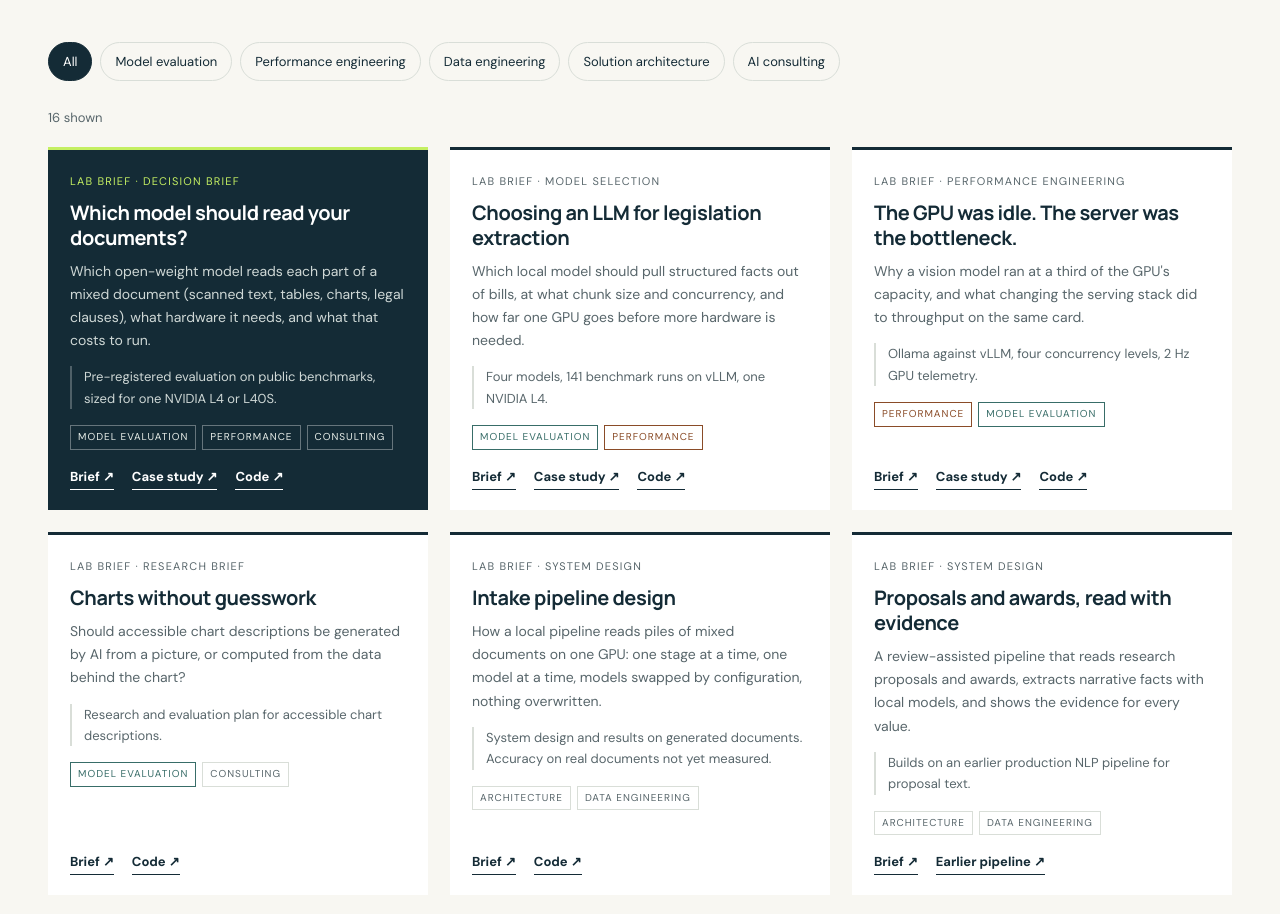
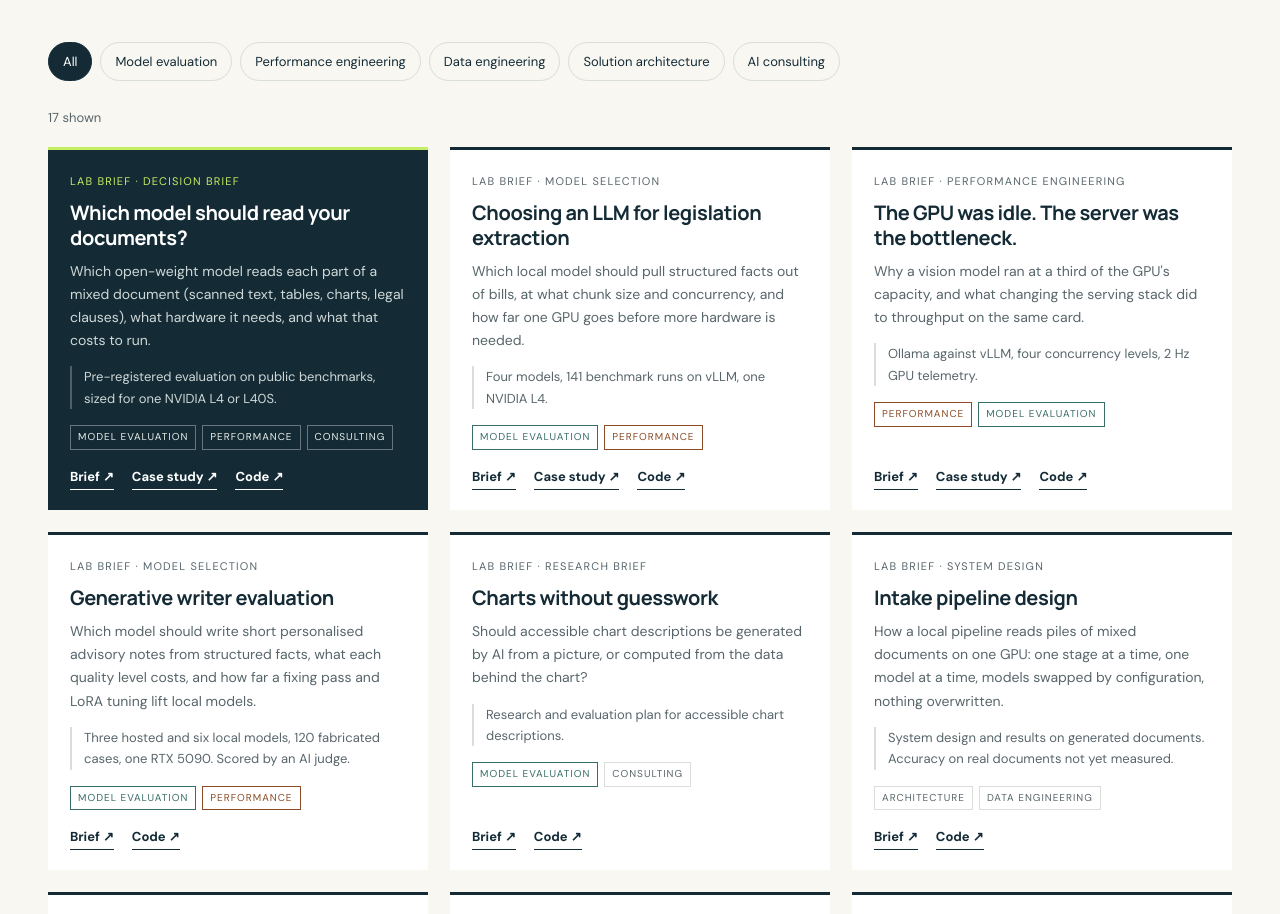
Before and after one commit to tayler-erbe/document-intelligence-lab, a plain HTML site: page index.html in a window 1280 px wide. Shown: the part 1398-2312 px from the top of the page. Drawn offline with Linux system fonts and the light colour scheme.

Commit message:
Catalogue: add the generative writer evaluation brief
Co-Authored-By: Claude Opus 5.5 <noreply@anthropic.com>
Claude-Session: https://claude.ai/code/session_0183aMPyi1iXZHTSQsURXuPe

```diff
--- a/index.html
+++ b/index.html
@@ -42,7 +42,7 @@
 </section>
 
 <section class="stat-strip" aria-label="Key facts">
-<div><strong>16</strong><span>studies, briefs and system designs collected here</span></div>
+<div><strong>17</strong><span>studies, briefs and system designs collected here</span></div>
 <div><strong>5</strong><span>practice areas, from model evaluation to consulting</span></div>
 <div><strong>1</strong><span>GPU: most studies are sized for a single local card</span></div>
 <div><strong>0</strong><span>private documents published; public data or design only</span></div>
@@ -63,7 +63,7 @@
 <button type="button" data-filter="arch" aria-pressed="false">Solution architecture</button>
 <button type="button" data-filter="consult" aria-pressed="false">AI consulting</button>
 </div>
-<p class="filter-count" aria-live="polite"><span id="study-count">16</span> shown</p>
+<p class="filter-count" aria-live="polite"><span id="study-count">17</span> shown</p>
 
 <ul class="study-grid">
 
@@ -92,6 +92,15 @@
 <p class="study-meta">Ollama against vLLM, four concurrency levels, 2 Hz GPU telemetry.</p>
 <div class="study-tags"><span class="area perf">Performance</span><span class="area eval">Model evaluation</span></div>
 <div class="study-links"><a href="https://tayler-erbe.github.io/llava-vision-inference-backend-throughput-evaluation/brief/">Brief ↗</a><a href="https://taylererbe.com/archival-image-throughput-evaluation.html">Case study ↗</a><a href="https://github.com/tayler-erbe/llava-vision-inference-backend-throughput-evaluation">Code ↗</a></div>
+</li>
+
+<li class="study" data-areas="eval perf">
+<p class="study-kind">Lab brief · Model selection</p>
+<h3>Generative writer evaluation</h3>
+<p class="study-q">Which model should write short personalised advisory notes from structured facts, what each quality level costs, and how far a fixing pass and LoRA tuning lift local models.</p>
+<p class="study-meta">Three hosted and six local models, 120 fabricated cases, one RTX 5090. Scored by an AI judge.</p>
+<div class="study-tags"><span class="area eval">Model evaluation</span><span class="area perf">Performance</span></div>
+<div class="study-links"><a href="https://tayler-erbe.github.io/generative-writer-evaluation/brief/">Brief ↗</a><a href="https://github.com/tayler-erbe/generative-writer-evaluation">Code ↗</a></div>
 </li>
 
 <li class="study" data-areas="eval consult">
```
